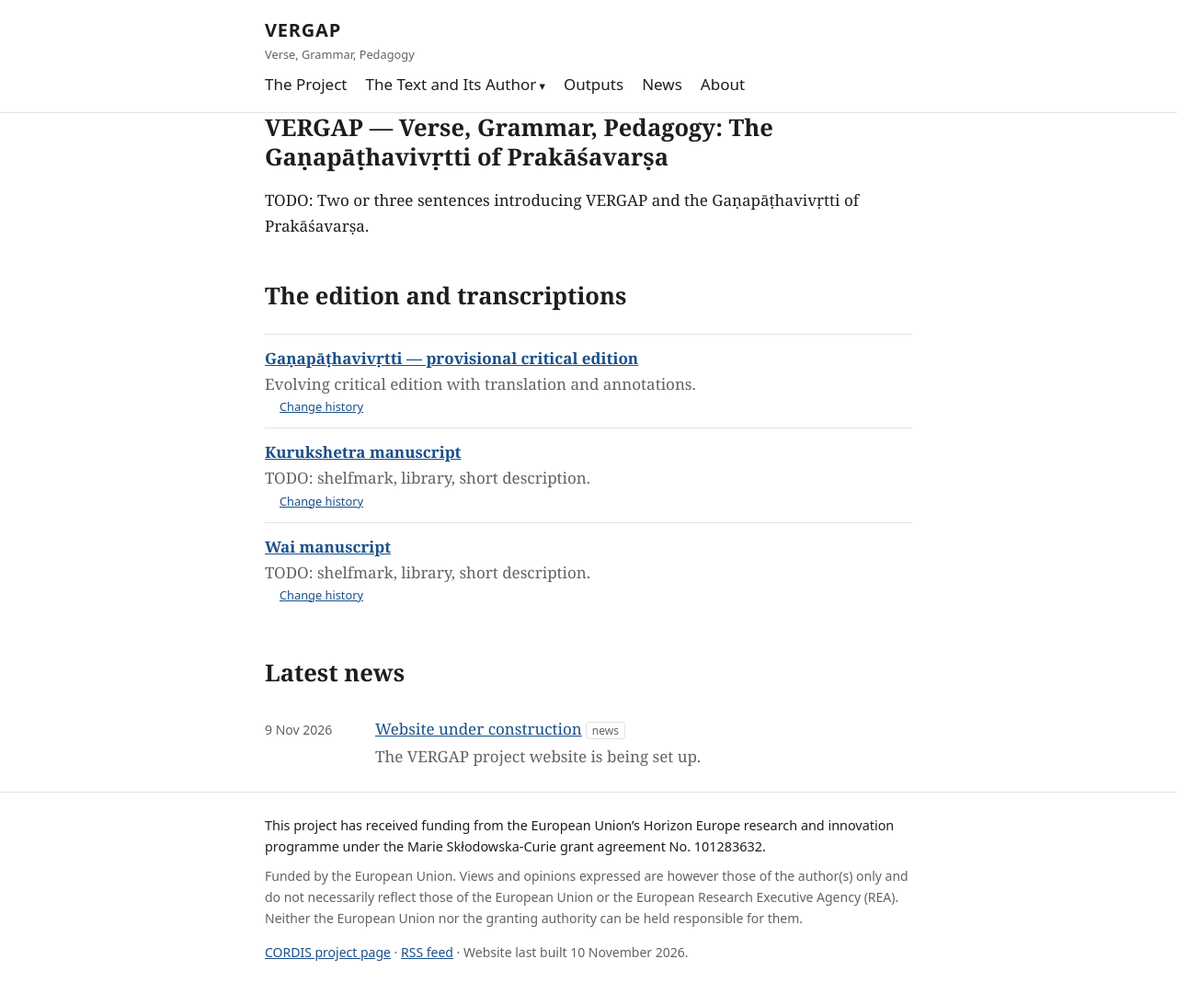
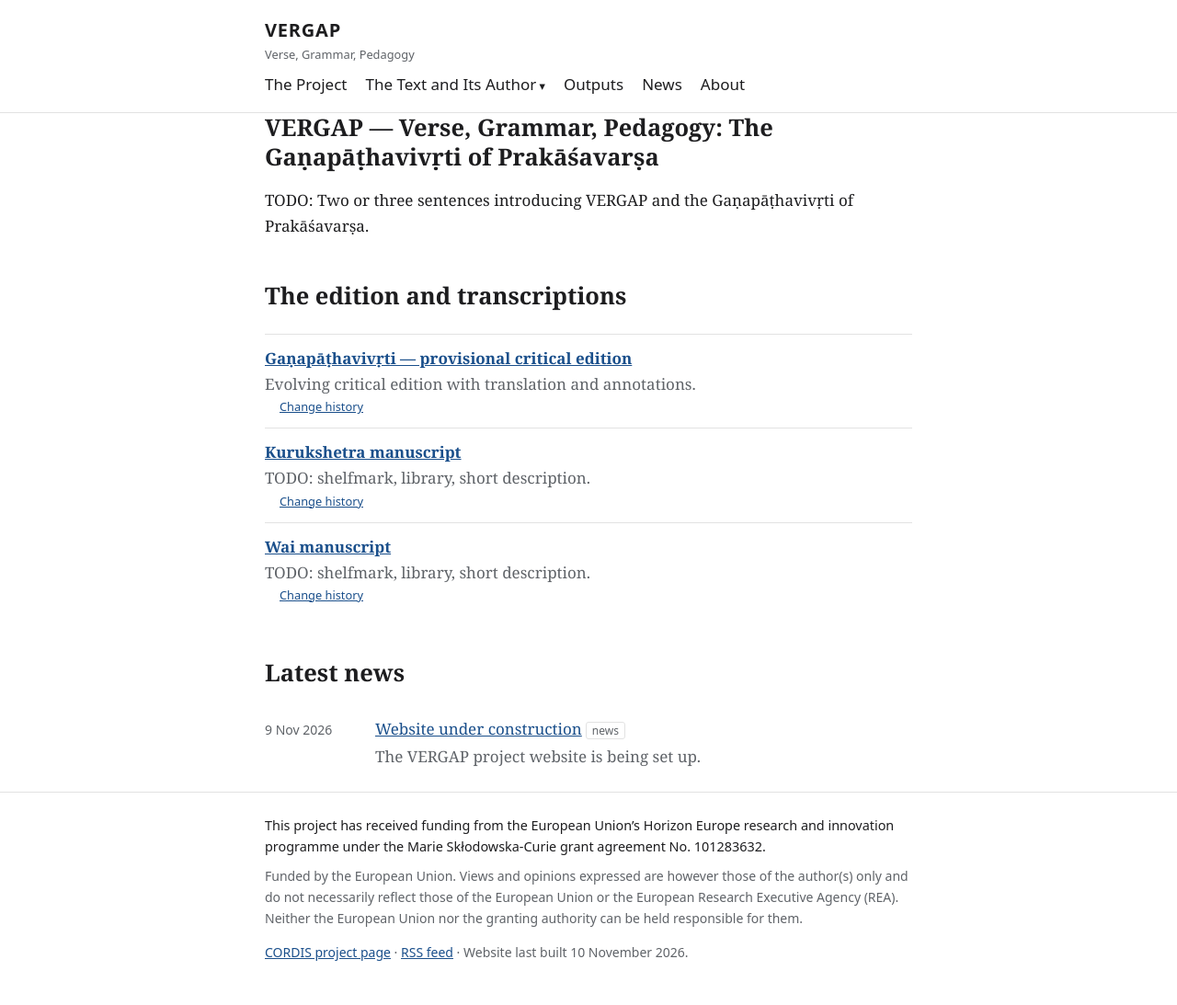
Before and after one commit to ankleb/VERGAP-project, a Jekyll site: the page built from _pages/index.md, in a window 1280 px wide. Shown: the whole page at 92% size. Built offline with Jekyll 4.4.1, drawn with Linux system fonts in a browser that asks for light colours.

Commit message:
Correct spelling to Gaṇapāṭhavivṛti; add AI assistant instructions
AGENTS.md (read by Codex and similar tools, imported by CLAUDE.md) records
the correct spelling and the repository's working rules.

Co-Authored-By: Claude Opus 5.5 <noreply@anthropic.com>
Claude-Session: https://claude.ai/code/session_01FU5y1EtZteKPmnjVX2MWdy

```diff
--- a/_config.yml
+++ b/_config.yml
@@ -10,10 +10,10 @@
 
 title: VERGAP
 subtitle: Verse, Grammar, Pedagogy
-long_title: "VERGAP — Verse, Grammar, Pedagogy: The Gaṇapāṭhavivṛtti of Prakāśavarṣa"
+long_title: "VERGAP — Verse, Grammar, Pedagogy: The Gaṇapāṭhavivṛti of Prakāśavarṣa"
 description: >-
   An MSCA Postdoctoral Fellowship project at the University of Hamburg (2026–2028)
-  preparing the first critical edition and study of the Gaṇapāṭhavivṛtti by Prakāśavarṣa.
+  preparing the first critical edition and study of the Gaṇapāṭhavivṛti by Prakāśavarṣa.
 project_dates: 2026–2028
 author: "TODO: your name"
 lang: en
--- a/_data/text_links.yml
+++ b/_data/text_links.yml
@@ -14,7 +14,7 @@
 source_repo: ankleb/VERGAP
 
 edition:
-  title: Gaṇapāṭhavivṛtti — provisional critical edition
+  title: Gaṇapāṭhavivṛti — provisional critical edition
   url: https://ankleb.github.io/VERGAP/gpv_provisional-edition.xml
   source_file: gpv_provisional-edition.xml
   note: Evolving critical edition with translation and annotations.
--- a/_pages/index.md
+++ b/_pages/index.md
@@ -4,4 +4,4 @@ title: Home
 permalink: /
 ---
 
-TODO: Two or three sentences introducing VERGAP and the Gaṇapāṭhavivṛtti of Prakāśavarṣa.
+TODO: Two or three sentences introducing VERGAP and the Gaṇapāṭhavivṛti of Prakāśavarṣa.
```
Also changed, not shown: AGENTS.md (added, +29 -0 lines), CLAUDE.md (added, +1 -0 lines), README.md (+1 -1 lines), _pages/text/index.md (+1 -1 lines), _pages/text/introduction.md (+1 -1 lines).
